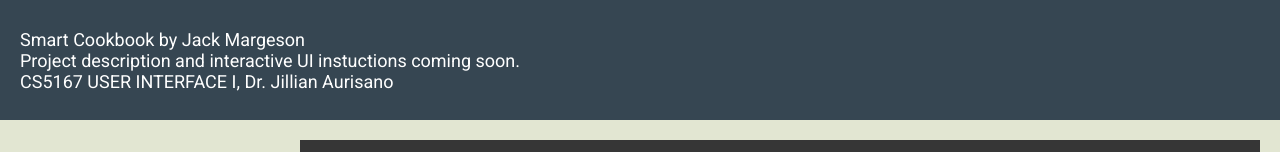
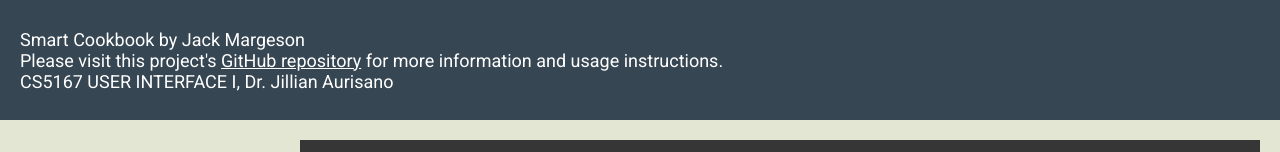
Before and after one commit to jack-margeson/smart-cookbook, a React (Create React App) app: page / in a window 1280 px wide. Shown: the top 152 px of the page. Built offline with nearby package versions, Linux system fonts and the light colour scheme.

Commit message:
Update title text

```diff
--- a/src/App.jsx
+++ b/src/App.jsx
@@ -382,8 +382,7 @@ class App extends React.Component {
                 <div className="project-information">
                     <p>Smart Cookbook by Jack Margeson</p>
                     <p>
-                        Project description and interactive UI instuctions coming
-                        soon.
+                        Please visit this project's <a href="https://github.com/jack-margeson/smart-cookbook">GitHub repository</a> for more information and usage instructions.
                     </p>
                     <p>CS5167 USER INTERFACE I, Dr. Jillian Aurisano</p>
                 </div>
--- a/src/App.scss
+++ b/src/App.scss
@@ -257,3 +257,7 @@
     min-height: 80%;
     max-height: 80%;
 }
+
+.project-information > p > a {
+    color: #FFFFFF;
+}
```
